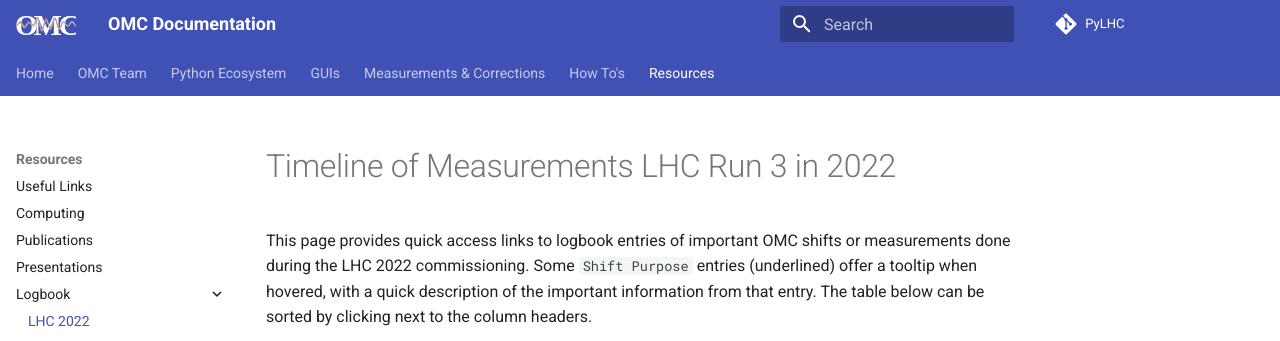
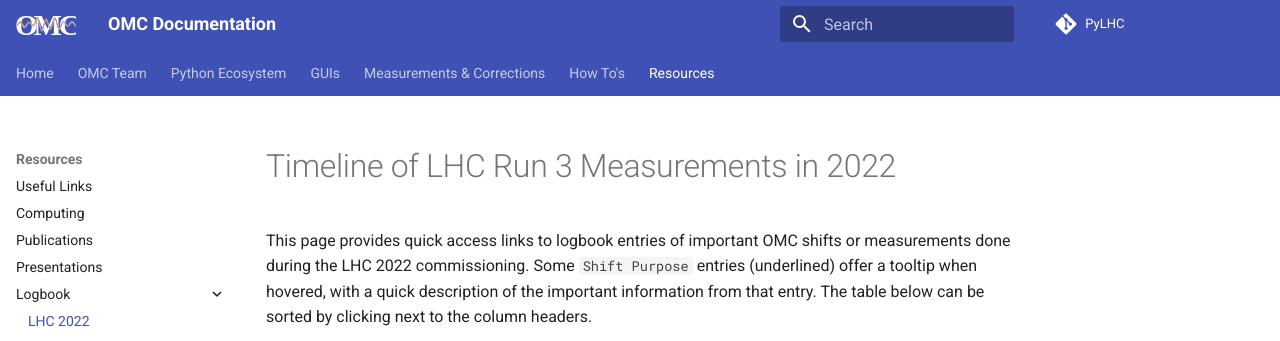
Before and after one commit to pylhc/pylhc.github.io, an MkDocs documentation site: the page built from docs/resources/logbook/2022_lhc.md, in a window 1280 px wide and 900 px high. Shown: the top 341 px of the window. Built offline with MkDocs 1.6.1 and Material for MkDocs 9.7.7, drawn with Linux system fonts in a browser that asks for light colours; comment, search, counter and statistics services are not loaded.

Commit message:
rephrase

```diff
--- a/docs/resources/logbook/2022_lhc.md
+++ b/docs/resources/logbook/2022_lhc.md
@@ -1,4 +1,4 @@
-# Timeline of Measurements LHC Run 3 in 2022
+# Timeline of LHC Run 3 Measurements in 2022
 
 This page provides quick access links to logbook entries of important OMC shifts or measurements done during the LHC 2022 commissioning.
 Some `Shift Purpose` entries (underlined) offer a tooltip when hovered, with a quick description of the important information from that entry.
@@ -12,7 +12,7 @@ The table below can be sorted by clicking next to the column headers.
 
 
 | Date       |     Type      |                   Shift Purpose                    |                                                                                                           Logbook Link                                                                                                           |
-|:-----------|:-------------:|:--------------------------------------------------:|:--------------------------------------------------------------------------------------------------------------------------------------------------------------------------------------------------------------------------------:|
+| :--------- | :-----------: | :------------------------------------------------: | :------------------------------------------------------------------------------------------------------------------------------------------------------------------------------------------------------------------------------: |
 | 2022-04-23 | Commissioning |              Injection Linear Optics               |                                                   [Shift Plan][inj_linear_optics]{target=\_blank .cern_login} /  [Summary][inj_linear_optics_sum]{target=\_blank .cern_login}                                                    |
 | 2022-04-24 | Commissioning |    Injection NonLinear Optics (+Ballistic test)    |                                                 [Shift Plan][ink_nonlinear_optics]{target=\_blank .cern_login} / [Summary][ink_nonlinear_optics_sum]{target=\_blank .cern_login}                                                 |
 | 2022-04-25 | Commissioning |            First Flat-Top Measurements             |                                                  [Shift Plan][first_ramp_flat_top]{target=\_blank .cern_login} / [Summary][first_ramp_flat_top_sum]{target=\_blank .cern_login}                                                  |
```
